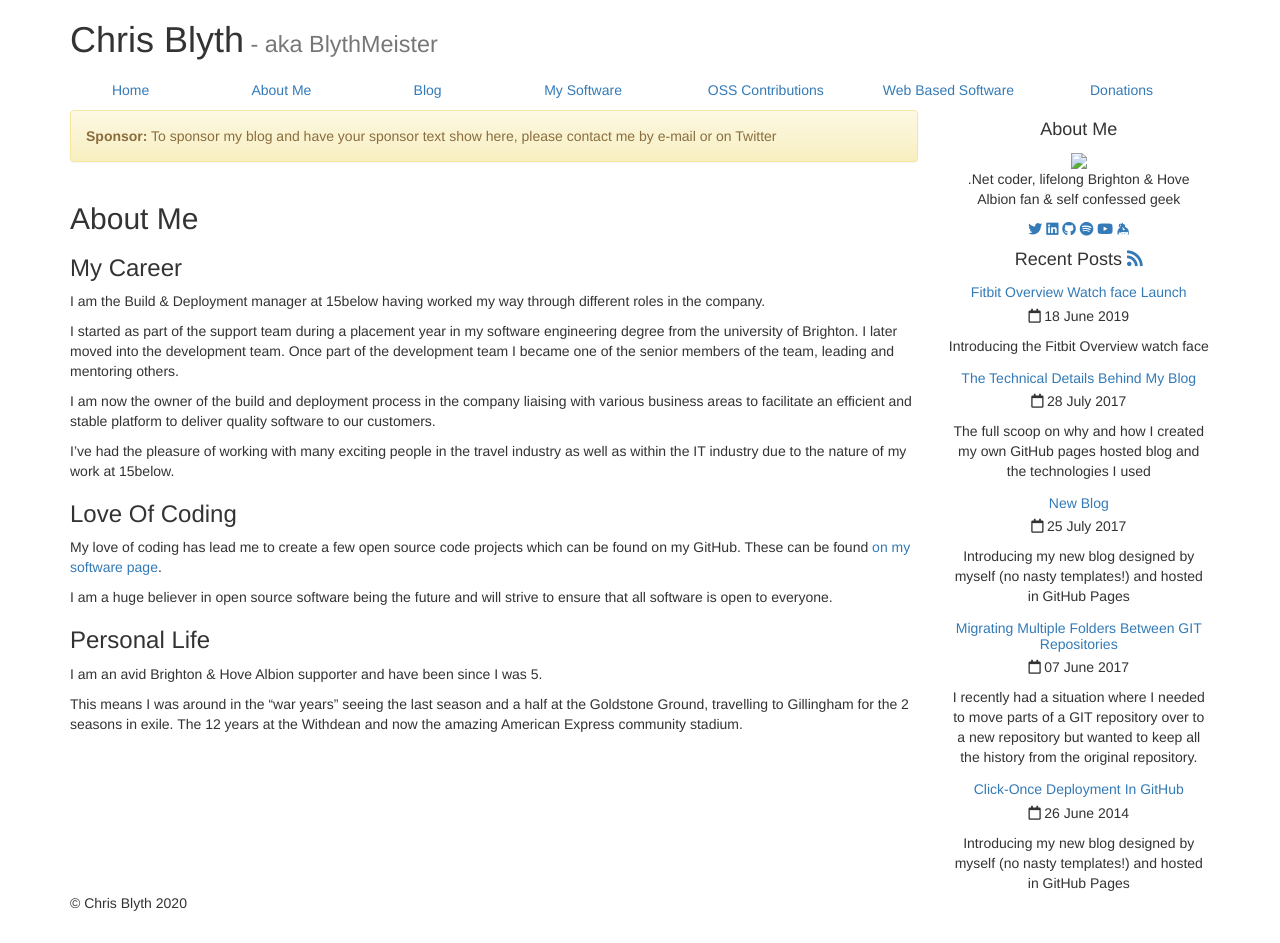
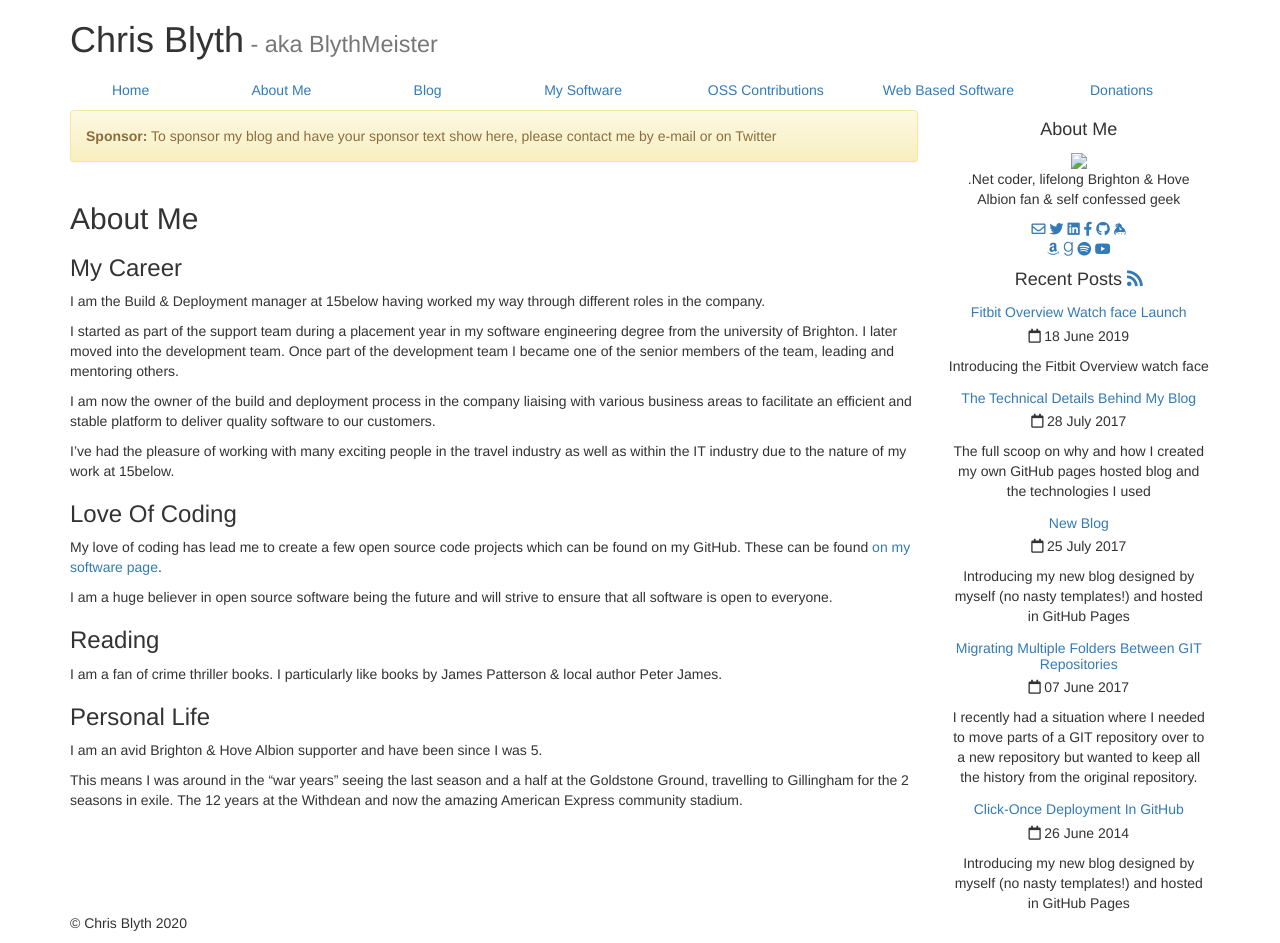
Before and after one commit to BlythMeister/blyth.me.uk, a Jekyll site: the page built from about/index.md, in a window 1280 px wide. Built offline with Jekyll 4.4.1, drawn with Linux system fonts in a browser that asks for light colours; nearby versions of some CDN libraries.

Commit message:
Add more social links

```diff
--- a/_includes/sidebar.html
+++ b/_includes/sidebar.html
@@ -8,13 +8,19 @@
             .Net coder, lifelong Brighton &amp; Hove Albion fan &amp; self confessed geek
         </p>
     </div>
-    <div>
+    <div class="icons">
+        <a target="_blank" href="mailto:chris@blyth.me.uk" class="far fa-envelope"></a>
         <a target="_blank" href="https://www.twitter.com/BlythMeister" class="fab fa-twitter"></a>
         <a target="_blank" href="https://www.linkedin.com/in/chris-blyth/" class="fab fa-linkedin"></a>
+        <a target="_blank" href="https://www.facebook.com/blythmeister/" class="fab fa-facebook-f"></a>
         <a target="_blank" href="https://github.com/BlythMeister" class="fab fa-github"></a>
+        <a target="_blank" href="https://keybase.io/blythmeister" class="fab fa-keybase"></a>
+    </div>
+    <div class="icons">
+        <a target="_blank" href="https://www.amazon.co.uk/gp/profile/amzn1.account.AFHXXI3AAWF42IIBKLD3VYLFOT7A" class="fab fa-amazon"></a>
+        <a target="_blank" href="https://www.goodreads.com/user/show/4921874-chris-blyth" class="fab fa-goodreads-g"></a>
         <a target="_blank" href="https://open.spotify.com/user/BlythMeister" class="fab fa-spotify"></a>
         <a target="_blank" href="https://www.youtube.com/channel/UC75NXNugjDXbboQcsc7y1tg" class="fab fa-youtube"></a>
-        <a target="_blank" href="https://keybase.io/blythmeister" class="fab fa-keybase"></a>
     </div>
 </div>
 <div class="bottomItem">
--- a/about/index.md
+++ b/about/index.md
@@ -21,6 +21,10 @@ My love of coding has lead me to create a few open source code projects which ca
 
 I am a huge believer in open source software being the future and will strive to ensure that all software is open to everyone.
 
+### Reading
+
+I am a fan of crime thriller books.  I particularly like books by James Patterson & local author Peter James.
+
 ### Personal Life
 
 I am an avid Brighton & Hove Albion supporter and have been since I was 5.
```
Also changed, not shown: css/styles.css (+14 -0 lines).
